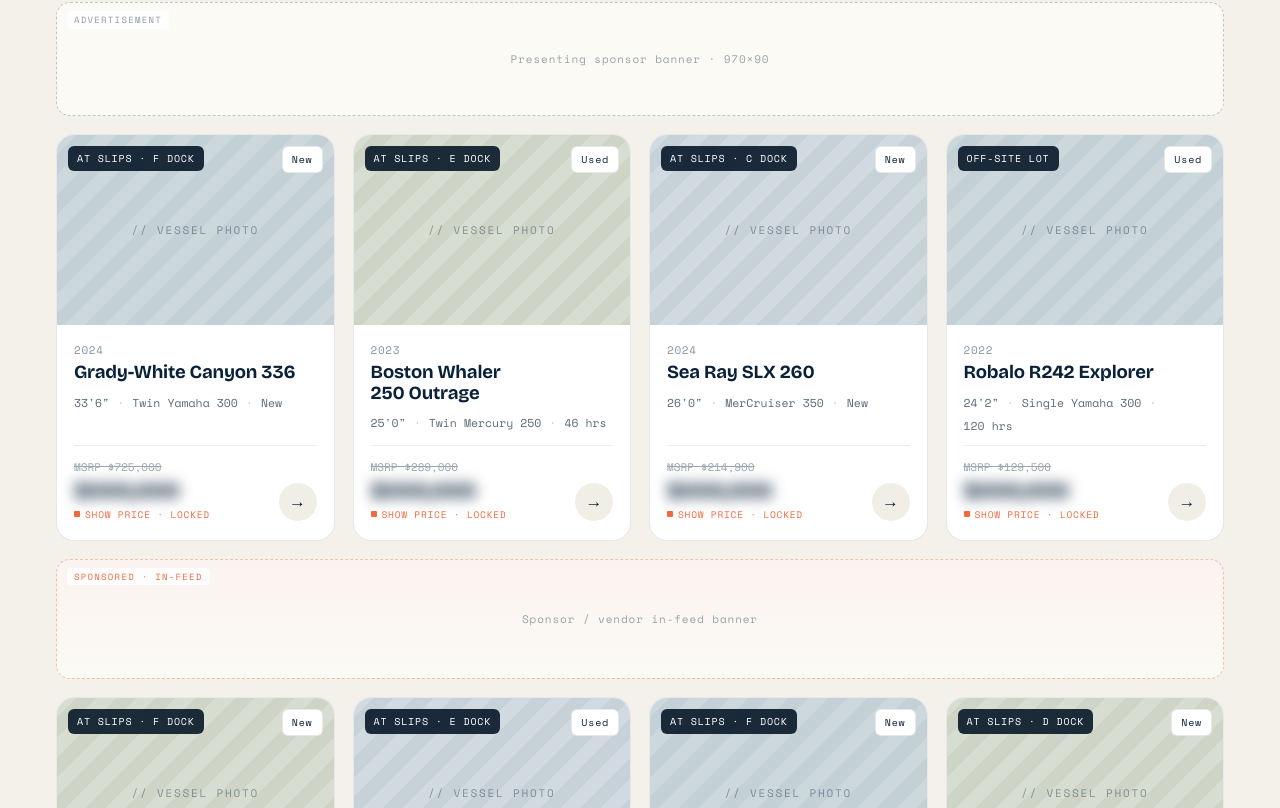
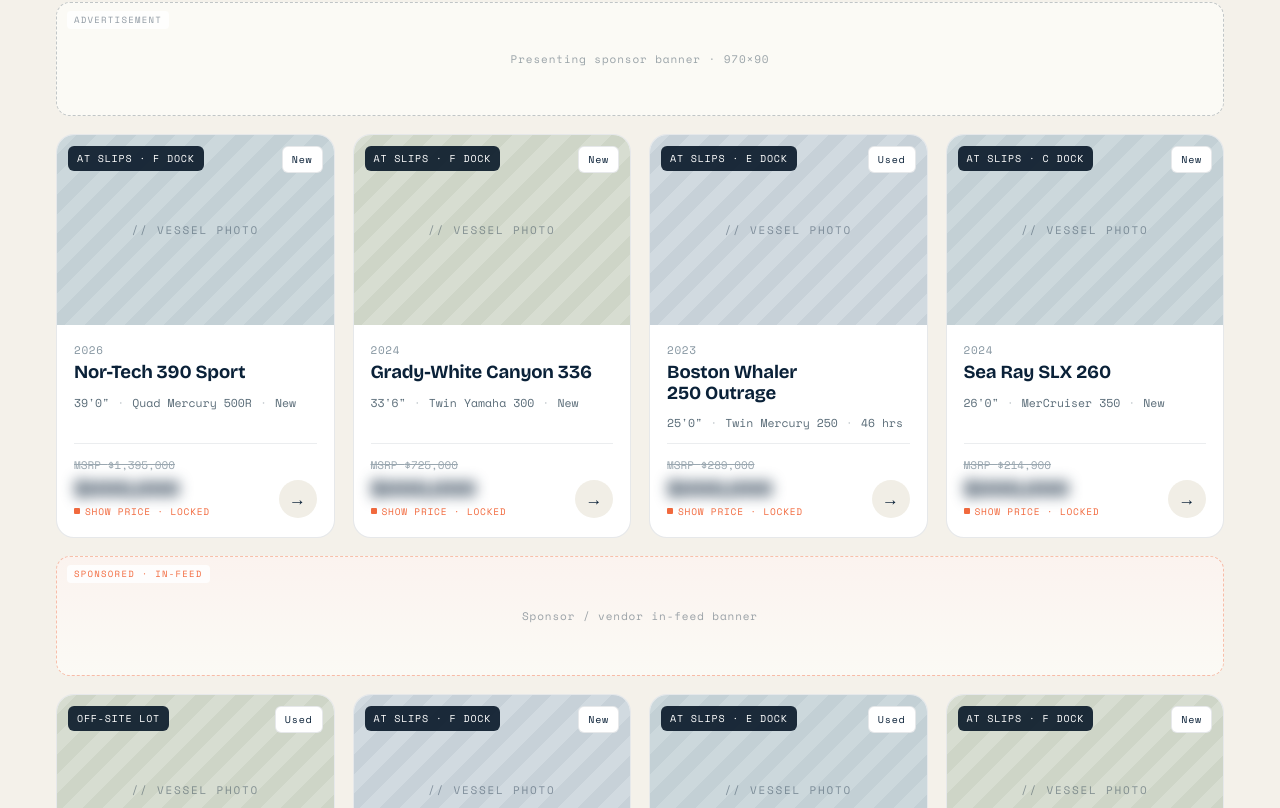
Before and after one commit to jondigital1/virtualboatshow, a Next.js app: page / in a window 1280 px wide. Shown: the part 4052-4860 px from the top of the page. Built offline with nearby package versions, Linux system fonts and the light colour scheme.

Commit message:
Pin Nor-Tech 390 as first card on homepage and SRP, linked to its VDP

```diff
--- a/app/inventory/page.tsx
+++ b/app/inventory/page.tsx
@@ -9,6 +9,7 @@
 type V = { id: string; year: number; make: string; model: string; klass: string; len: number; lenLabel: string; condition: string; hours: number; dock: string; dealer: string; msrp: number; price: number; photos: number };
 
 const VESSELS: V[] = [
+  { id: "nor-tech-390", year: 2026, make: "Nor-Tech", model: "390 Sport", klass: "Center Console", len: 39, lenLabel: "39' 0\"", condition: "New", hours: 0, dock: "F Dock", dealer: "South Jersey Yacht Sales", msrp: 1395000, price: 1312000, photos: 81 },
   { id: "gw336", year: 2024, make: "Grady-White", model: "Canyon 336", klass: "Center Console", len: 33.5, lenLabel: "33' 6\"", condition: "New", hours: 0, dock: "F Dock", dealer: "Comstock Yacht Sales", msrp: 725000, price: 679900, photos: 24 },
   { id: "bw250", year: 2023, make: "Boston Whaler", model: "250 Outrage", klass: "Center Console", len: 25, lenLabel: "25' 0\"", condition: "Used", hours: 46, dock: "E Dock", dealer: "Coastal Boat Sales", msrp: 289000, price: 264500, photos: 31 },
   { id: "sr260", year: 2024, make: "Sea Ray", model: "SLX 260", klass: "Bowrider", len: 26, lenLabel: "26' 0\"", condition: "New", hours: 0, dock: "C Dock", dealer: "Clarks Landing Yacht Sales", msrp: 214900, price: 199900, photos: 18 },
--- a/app/page.tsx
+++ b/app/page.tsx
@@ -18,6 +18,7 @@
 ];
 
 const RAW = [
+  { year: 2026, name: "Nor-Tech 390 Sport", length: "39'0\"", engine: "Quad Mercury 500R", condition: "New", hours: 0, dockLabel: "AT SLIPS · F DOCK", msrp: 1395000, show: 1312000 },
   { year: 2024, name: "Grady-White Canyon 336", length: "33'6\"", engine: "Twin Yamaha 300", condition: "New", hours: 0, dockLabel: "AT SLIPS · F DOCK", msrp: 725000, show: 679900 },
   { year: 2023, name: "Boston Whaler 250 Outrage", length: "25'0\"", engine: "Twin Mercury 250", condition: "Used", hours: 46, dockLabel: "AT SLIPS · E DOCK", msrp: 289000, show: 264500 },
   { year: 2024, name: "Sea Ray SLX 260", length: "26'0\"", engine: "MerCruiser 350", condition: "New", hours: 0, dockLabel: "AT SLIPS · C DOCK", msrp: 214900, show: 199900 },
@@ -40,7 +41,7 @@
   showFmt: "$" + fmt(v.show),
   saveFmt: "$" + fmt(v.msrp - v.show),
   bg: BGS[i % BGS.length],
-  href: "/inventory",
+  href: v.name.includes("Nor-Tech 390") ? "/inventory/nor-tech-390" : "/inventory",
 }));
 
 /* ---- small presentational helpers ---- */
```
